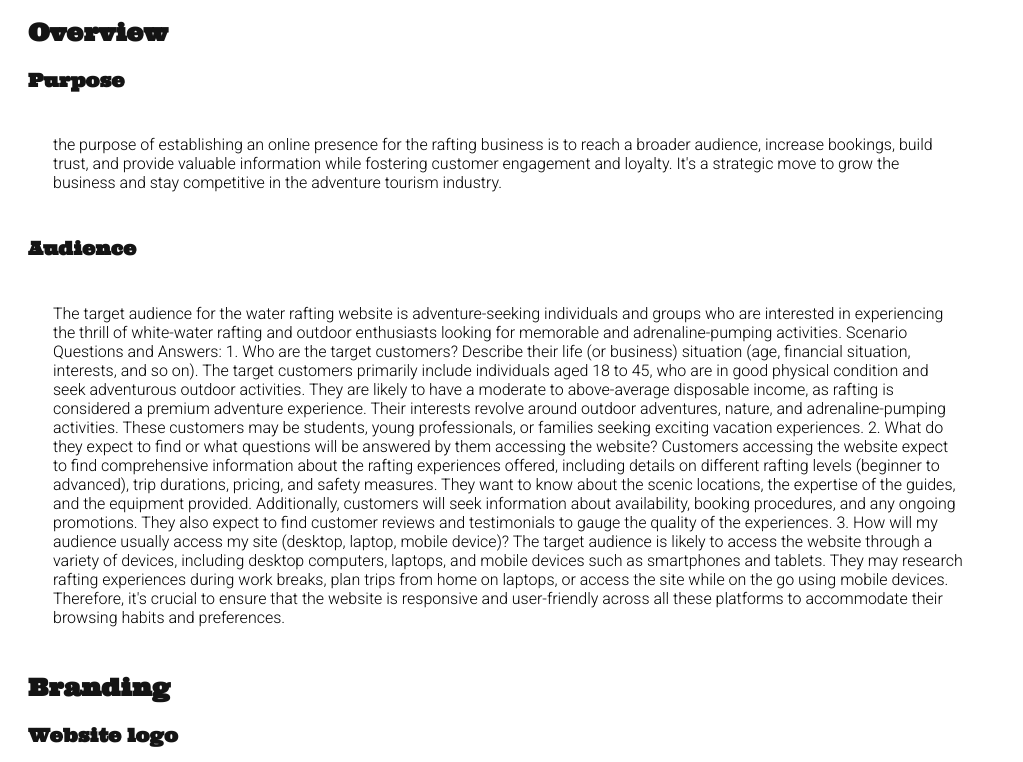
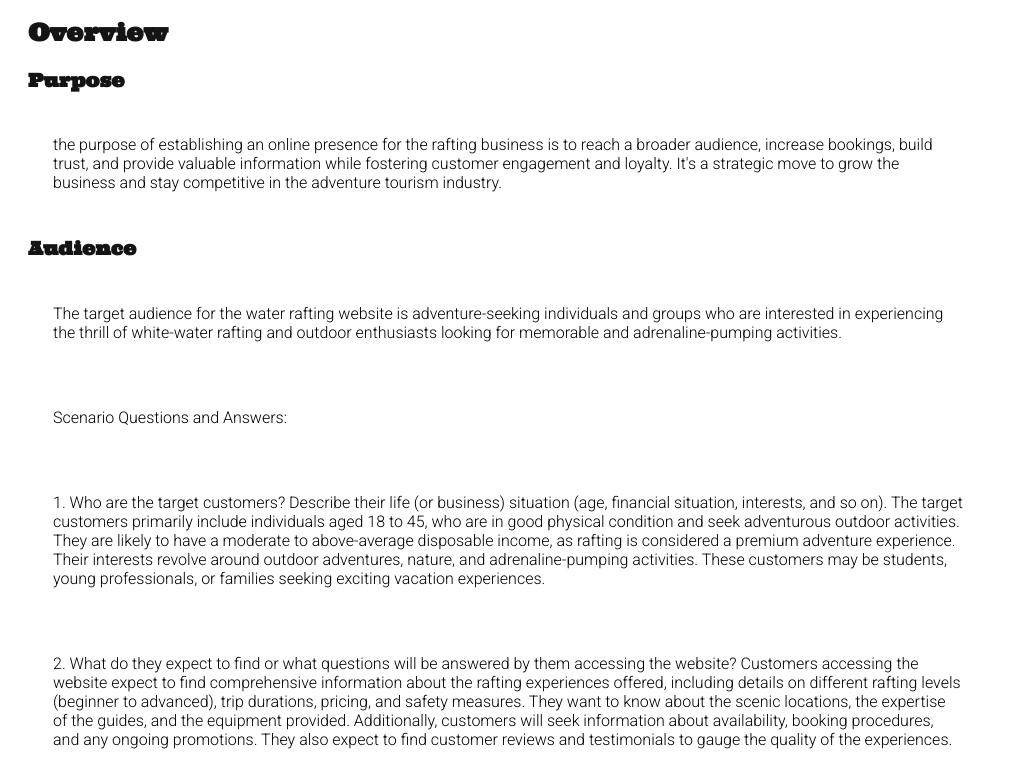
Before and after one commit to Vad2099/wdd130, a plain HTML site: page wwr/site-plan-rafting.html in a window 1280 px wide. Shown: the part 174-936 px from the top of the page, without its empty margins (0-1023 px from the left). Drawn offline with Linux system fonts and the light colour scheme.

Commit message:
Rafting Club Site Plan added

```diff
--- a/wwr/site-plan-rafting.html
+++ b/wwr/site-plan-rafting.html
@@ -25,27 +25,31 @@
         <h3>Audience</h3>
         <p>The target audience for the water rafting website is adventure-seeking individuals and groups who are interested in experiencing
             the thrill of white-water rafting and outdoor enthusiasts looking for memorable and adrenaline-pumping activities.
+        </p>
 
-            Scenario Questions and Answers:
-            1. Who are the target customers? Describe their life (or business) situation (age, financial situation, interests, and so on).
+        <p>Scenario Questions and Answers:</p>
+        <p>1. Who are the target customers? Describe their life (or business) situation (age, financial situation, interests, and so on).
             The target customers primarily include individuals aged 18 to 45, who are in good physical condition and seek adventurous
             outdoor activities. They are likely to have a moderate to above-average disposable income, as rafting is considered a premium
             adventure experience. Their interests revolve around outdoor adventures, nature, and adrenaline-pumping activities.
             These customers may be students, young professionals, or families seeking exciting vacation experiences.
+        </p>
 
-            2. What do they expect to find or what questions will be answered by them accessing the website?
+        <p>2. What do they expect to find or what questions will be answered by them accessing the website?
             Customers accessing the website expect to find comprehensive information about the rafting experiences offered, including
             details on different rafting levels (beginner to advanced), trip durations, pricing, and safety measures. They want to know
             about the scenic locations, the expertise of the guides, and the equipment provided. Additionally, customers will seek information
             about availability, booking procedures, and any ongoing promotions. They also expect to find customer reviews and testimonials to gauge
             the quality of the experiences.
+        </p>
 
-            3. How will my audience usually access my site (desktop, laptop, mobile device)?
+        <p>3. How will my audience usually access my site (desktop, laptop, mobile device)?
             The target audience is likely to access the website through a variety of devices, including desktop computers, laptops, and mobile devices
             such as smartphones and tablets. They may research rafting experiences during work breaks, plan trips from home on laptops, or access the site
             while on the go using mobile devices. Therefore, it's crucial to ensure that the website is responsive and user-friendly across all these platforms
             to accommodate their browsing habits and preferences.
         </p>
+
 
         <h2>Branding</h2>
 
```
